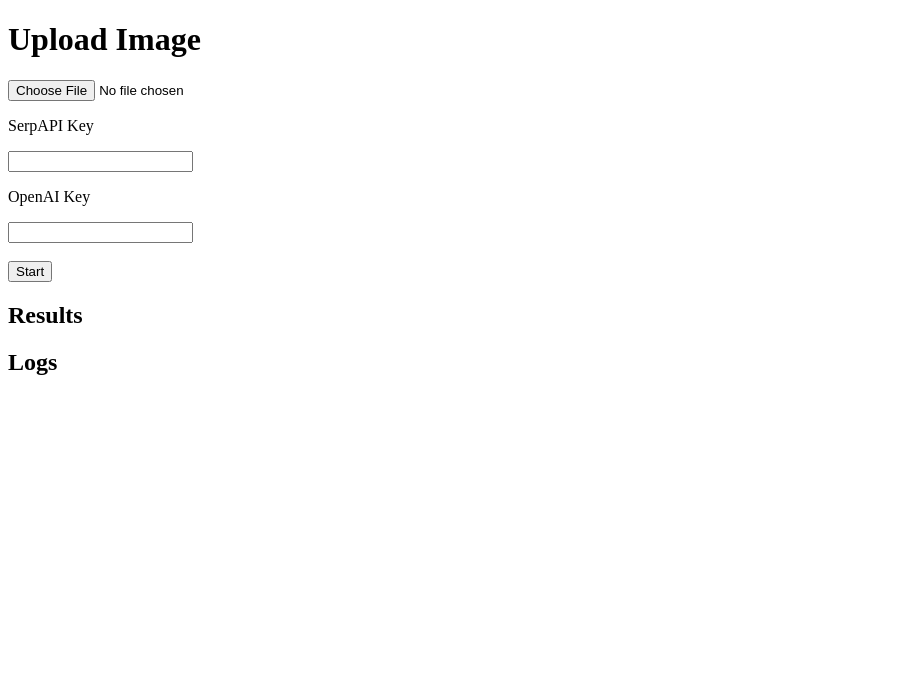
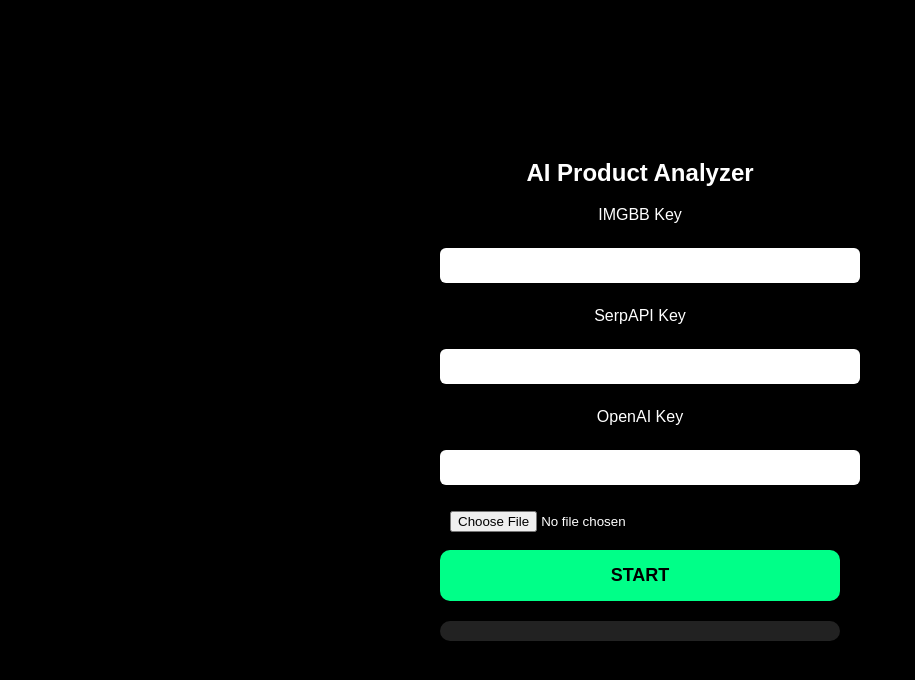
Before and after one commit to L3ryx/ai-tool, a website: page public/index.html in a window 1280 px wide. Shown: the whole page, without its empty margins (0-915 px from the left). Drawn offline with Linux system fonts and the light colour scheme; no server answers.

Commit message:
Update index.html

```diff
--- a/public/index.html
+++ b/public/index.html
@@ -2,13 +2,83 @@
 <html>
 <head>
 <meta charset="UTF-8">
-<title>AI Tool</title>
+<title>AI Pipeline</title>
+
+<style>
+
+body {
+    margin: 0;
+    background: #000;
+    color: white;
+    font-family: Arial, sans-serif;
+    display: flex;
+    justify-content: center;
+    align-items: center;
+    height: 100vh;
+    text-align: center;
+}
+
+.container {
+    width: 400px;
+}
+
+input {
+    width: 100%;
+    padding: 10px;
+    margin: 8px 0;
+    border-radius: 6px;
+    border: none;
+}
+
+button {
+    width: 100%;
+    padding: 15px;
+    border-radius: 10px;
+    border: none;
+    background: #00ff88;
+    color: black;
+    font-weight: bold;
+    font-size: 18px;
+    cursor: pointer;
+}
+
+button:hover {
+    opacity: 0.8;
+}
+
+.progress-container {
+    width: 100%;
+    background: #222;
+    border-radius: 20px;
+    margin-top: 20px;
+    height: 20px;
+}
+
+.progress-bar {
+    height: 100%;
+    width: 0%;
+    background: #00ff88;
+    border-radius: 20px;
+    transition: width 0.5s;
+}
+
+#logs {
+    margin-top: 20px;
+    font-size: 14px;
+    max-height: 150px;
+    overflow: auto;
+}
+
+</style>
 </head>
 <body>
 
-<h1>Upload Image</h1>
+<div class="container">
 
-<input type="file" id="image">
+<h2>AI Product Analyzer</h2>
+
+<p>IMGBB Key</p>
+<input type="text" id="imgbb">
 
 <p>SerpAPI Key</p>
 <input type="text" id="serpapi">
@@ -16,26 +86,32 @@
 <p>OpenAI Key</p>
 <input type="text" id="openai">
 
-<br><br>
+<input type="file" id="image">
 
-<button onclick="analyze()">Start</button>
+<button onclick="startPipeline()">START</button>
 
-<h2>Results</h2>
-<pre id="result"></pre>
+<div class="progress-container">
+<div class="progress-bar" id="progress"></div>
+</div>
 
-<h2>Logs</h2>
-<pre id="logs"></pre>
+<div id="logs"></div>
+
+</div>
 
 <script>
 
-async function analyze() {
+async function startPipeline() {
 
     const file = document.getElementById("image").files[0];
 
     const formData = new FormData();
     formData.append("image", file);
+    formData.append("imgbb", document.getElementById("imgbb").value);
     formData.append("serpapi", document.getElementById("serpapi").value);
     formData.append("openai", document.getElementById("openai").value);
+
+    // Reset progress
+    document.getElementById("progress").style.width = "10%";
 
     const res = await fetch("/analyze", {
         method: "POST",
@@ -44,7 +120,9 @@ async function analyze() {
 
     const data = await res.json();
 
-  document.getElementById("result").innerText =
+    document.getElementById("progress").style.width = "100%";
+
+    document.getElementById("logs").innerText =
         JSON.stringify(data, null, 2);
 
     loadLogs();
@@ -55,11 +133,19 @@ async function loadLogs() {
     const res = await fetch("/logs");
     const logs = await res.json();
 
-  document.getElementById("logs").innerText =
-    JSON.stringify(logs, null, 2);
+    const progress = document.getElementById("progress");
+
+    // Synchronise barre avec nombre de logs
+    if (logs.length > 0) {
+        let percent = Math.min(logs.length * 20, 100);
+        progress.style.width = percent + "%";
     }
 
-setInterval(loadLogs, 5000);
+    document.getElementById("logs").innerText =
+        JSON.stringify(logs.slice(-5), null, 2);
+}
+
+setInterval(loadLogs, 3000);
 
 </script>
 
```
Lines whose indentation alone changed are shown as unchanged.
